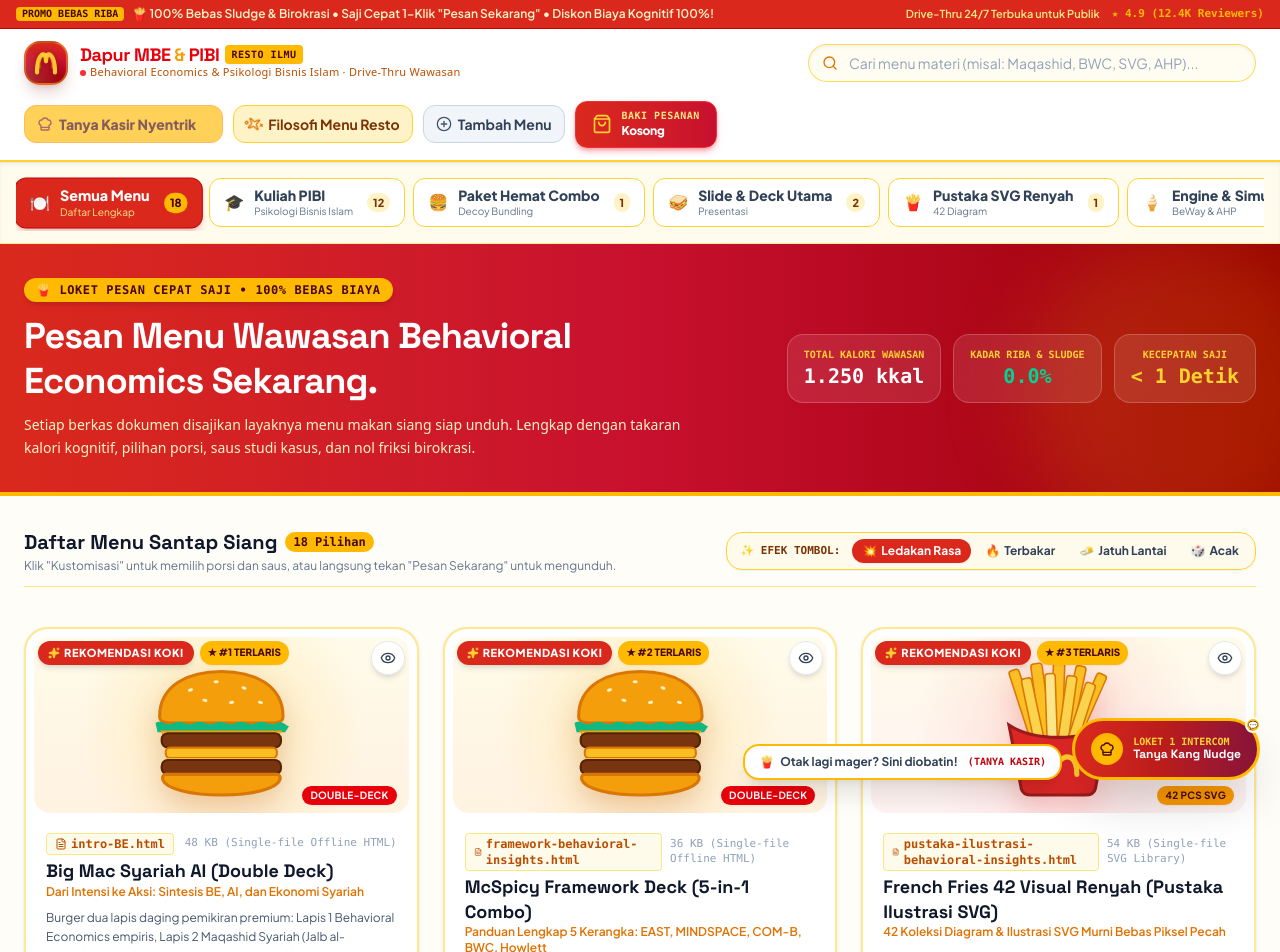
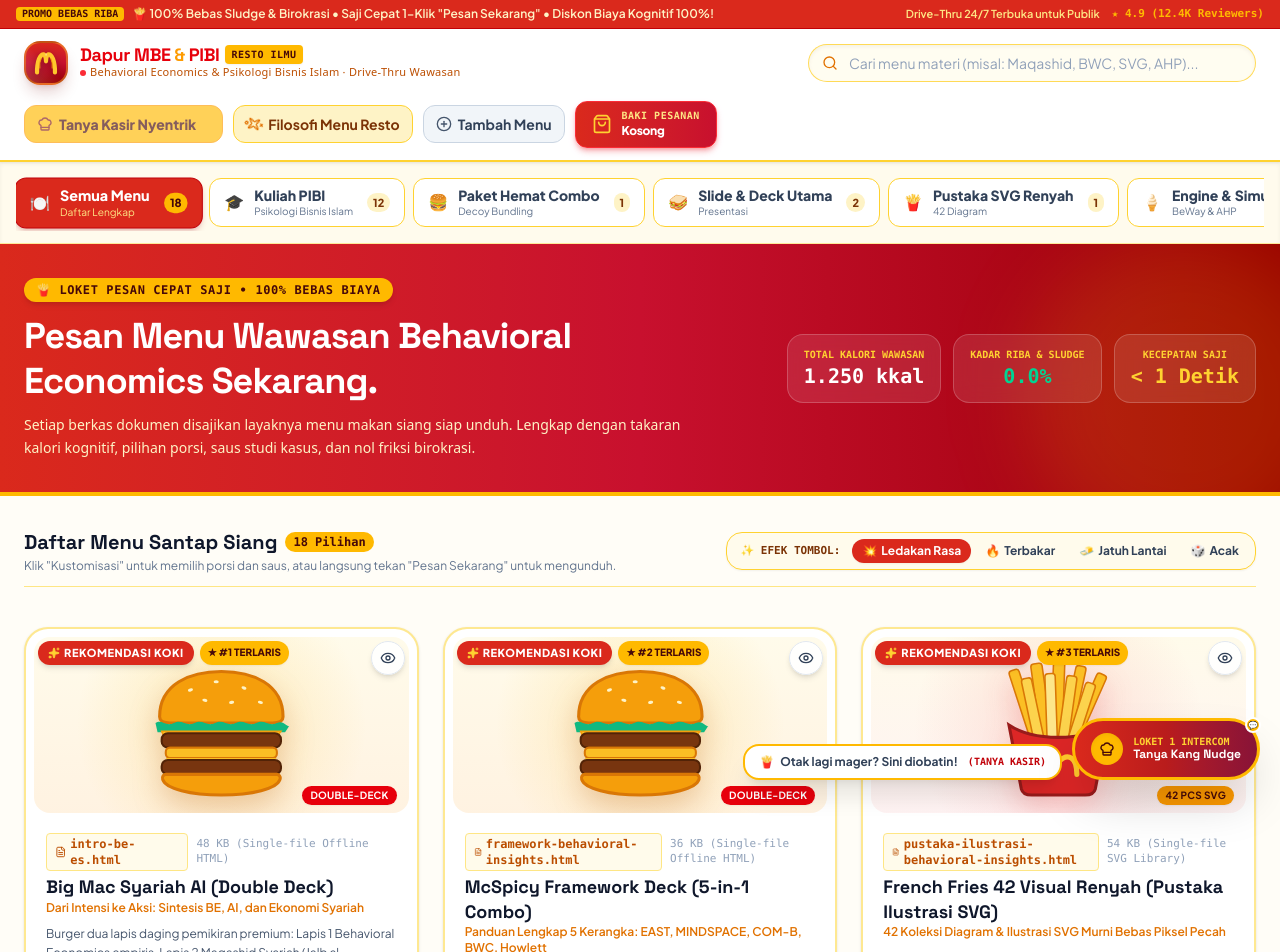
Before and after one commit to PI-iainbabel/dapur, a React (Vite) app: page / in a window 1280 px wide. Shown: the top 952 px of the page. Built offline with nearby package versions, Linux system fonts and the light colour scheme.

Commit message:
Update file path and name for intro-BE material

```diff
--- a/src/data/menuItems.ts
+++ b/src/data/menuItems.ts
@@ -72,8 +72,8 @@ export const MENU_ITEMS: MenuItem[] = [
       fat: '0% Sludge / Tanpa Riba',
       fiber: '100% Siap Dipraktikkan',
     },
-    filePath: '/materials/intro-BE.html',
-    fileName: 'intro-BE.html',
+    filePath: '/materials/intro-be-es.html',
+    fileName: 'intro-be-es.html',
     fileSize: '48 KB (Single-file Offline HTML)',
     featured: true,
     popularRank: 1,
```
